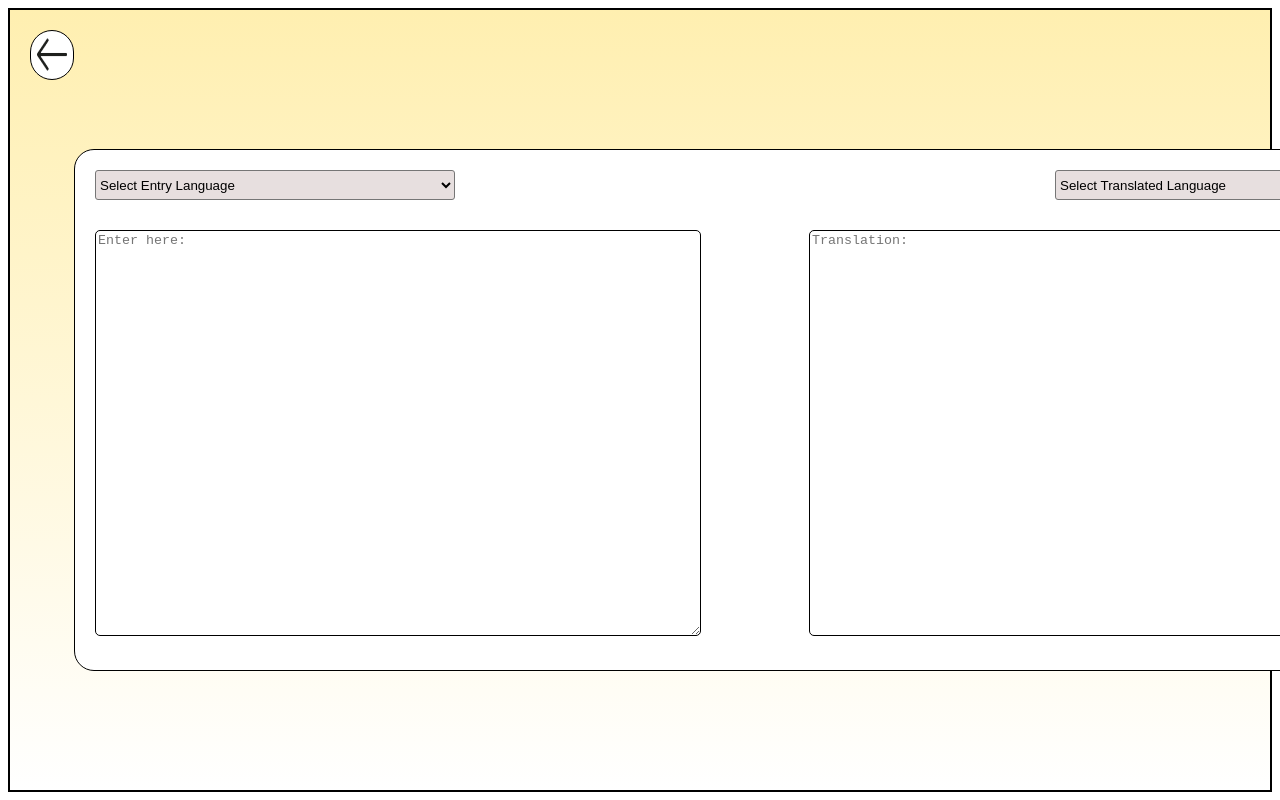
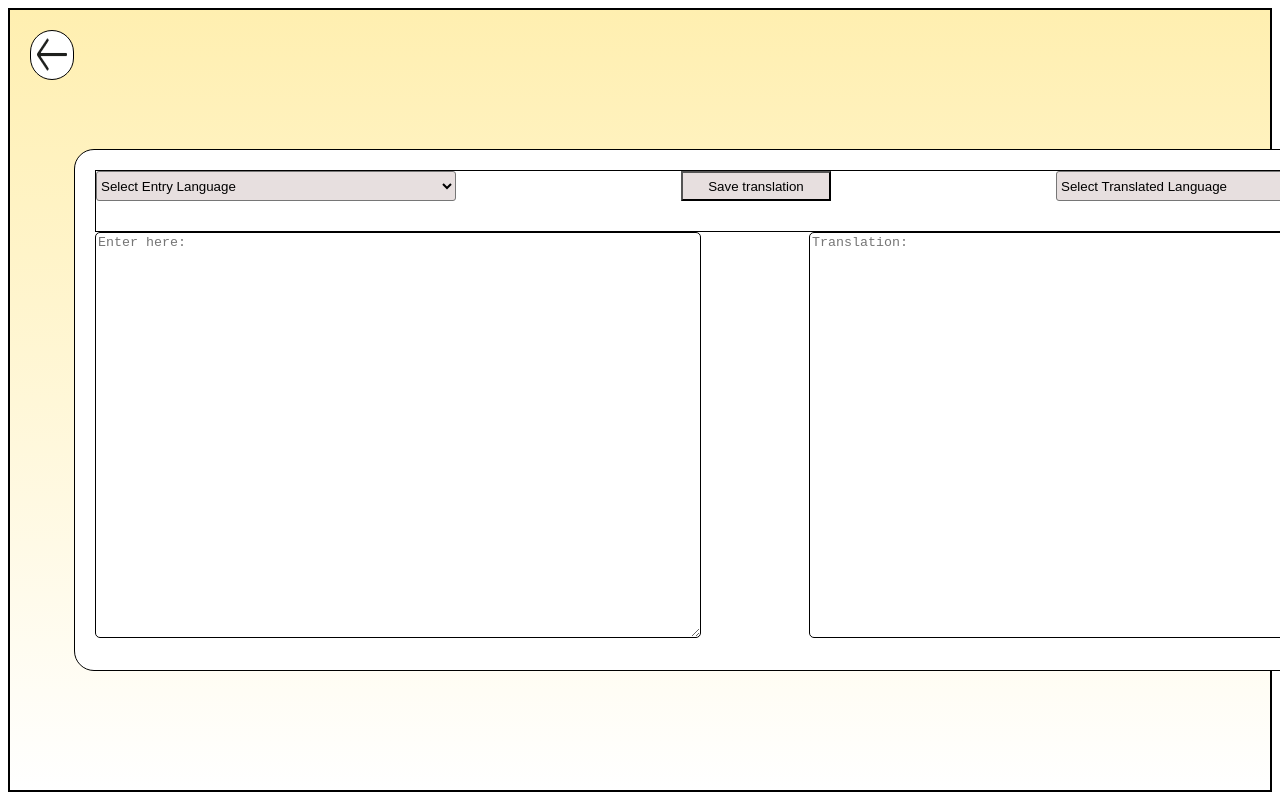
Before and after one commit to sahaurja/HELIO_FE, a React (Vite) app in the folder flip-fe/: page / in a window 1280 px wide. Shown: the top 800 px of the page. Built offline with nearby package versions, Linux system fonts and the light colour scheme.

Commit message:
added save translation button

```diff
--- a/flip-fe/src/pages/Translator.css
+++ b/flip-fe/src/pages/Translator.css
@@ -40,7 +40,18 @@
     height: 60px;
     width: 1320px;
     background-color: #FFFFFF;
+    border: 1px solid black;
 
+}
+
+.save-to-database-btn {
+    display: flex;
+    background-color: rgb(231, 223, 223);
+    height: 30px;
+    width: 150px;
+    border: 1px solid '#D9D9D9';
+    justify-content: center;
+    align-items: center;
 }
 
 .translator-entry-language {
--- a/flip-fe/src/pages/Translator.jsx
+++ b/flip-fe/src/pages/Translator.jsx
@@ -8,6 +8,29 @@ function Translator() {
     const [entryLanguage, setEntryLanguage] = useState("");
     const [outputLanguage, setOutputLanguage] = useState("");
     const [outputText, setOutputText] = useState("");
+
+    const save_translation = async () => {
+        try {
+            const res = await fetch("http://localhost:8081/translate", {
+            method: "POST",
+            headers: {
+                    "Content-Type": "application/json",
+                },
+                body: JSON.stringify({
+                    input_text: entryText,
+                    input_language: entryLanguage,
+                    output_language: outputLanguage,
+                    output_text: outputText,
+                }),
+            });
+
+            const data = await res.json();
+            console.log(data);
+
+        } catch (err) {
+            console.error(err);
+        }
+    };
 
     useEffect(() => {
     if (!entryText || !entryLanguage || !outputLanguage) {
@@ -43,10 +66,9 @@ function Translator() {
     translate();
 }, [entryText, entryLanguage, outputLanguage]);
 
-
   return(
     <div className='gradient-background'>
-<button type="button" className ='back-button'>
+<button type="button"  id="save" className ='back-button'>
 <img className = "back-arrow" src={Arrow} alt="back-arrow" />
 </button>
 <div className='translator-base'>
@@ -59,6 +81,7 @@ function Translator() {
                 <option value="ES">Spanish</option>
             </select>
         </label>
+         <button type="button" onClick={save_translation} className ='save-to-database-btn'> Save translation </button>
         <label>
             <select value={outputLanguage} onChange={(e) => setOutputLanguage(e.target.value)} id="output-language" className='translator-output-language' defaultValue="Select Translated Language">
                 <option value=""> Select Translated Language </option>
```
